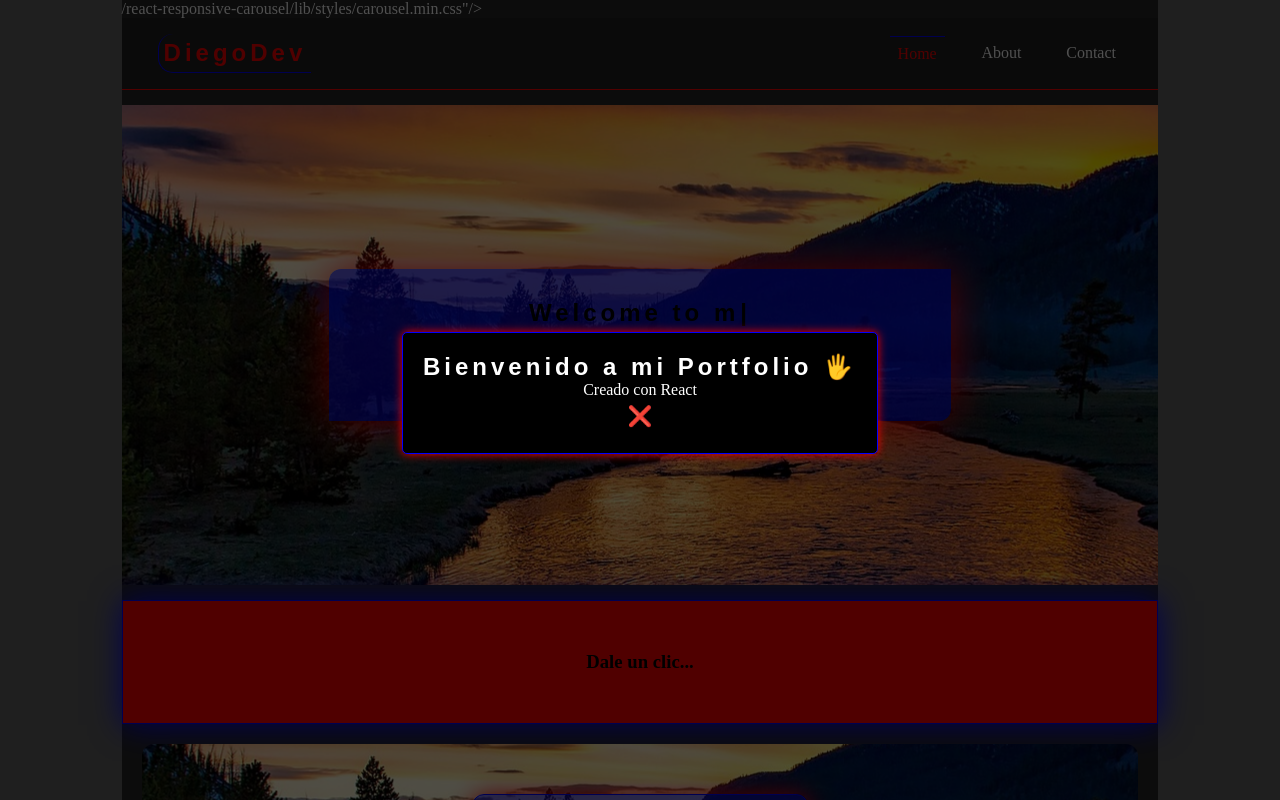
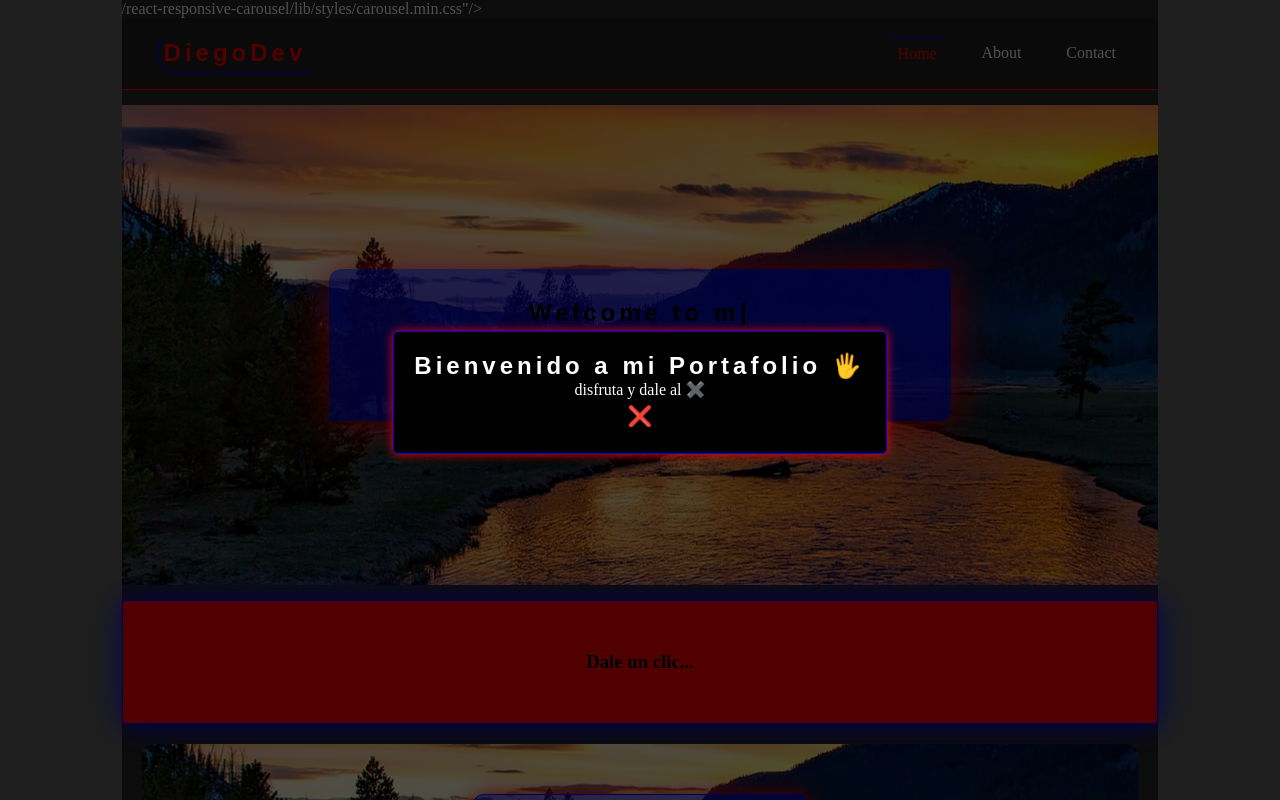
Before and after one commit to diego-monfort-landolt/Landoltdiego, a React (Vite) app: page / in a window 1280 px wide. Shown: the top 800 px of the page. Built offline with nearby package versions, Linux system fonts and the light colour scheme; a web font is replaced by a local one.

Commit message:
remove text and change the icons from contact form

```diff
--- a/src/component/PopUp.jsx
+++ b/src/component/PopUp.jsx
@@ -16,8 +16,8 @@ const Popup = () => {
       { showPopup && (
         <div className="popup">
           <div className="popup-content">
-            <h2>Bienvenido a mi Portfolio 🖐️</h2>
-            <p>Creado con React</p>
+            <h2>Bienvenido a mi Portafolio 🖐️</h2>
+            <p>disfruta y dale al ✖️</p>
             <button className="close" onClick={() => {setShowPopup(false)}}>❌</button>
           </div>
         </div>
--- a/src/pages/Contact.jsx
+++ b/src/pages/Contact.jsx
@@ -17,8 +17,9 @@ export const Contact = () => {
           hasta pronto y gracias por tu tiempo
           <br />
           <br />
-          <mark><b>Visita mi GitHub o LinkedIn</b></mark>
         </p>
+        <br />
+        <Form />
         <div className='lastsection'>
           <a href='https://github.com/diego-monfort-landolt'>
             <AiFillGithub color='red' size='50px' />
@@ -27,7 +28,7 @@ export const Contact = () => {
             <AiFillLinkedin size='50px' color='red' />
           </a>
         </div>
-        <Form />
+
       </div>
       <Footer />
     </>
```
